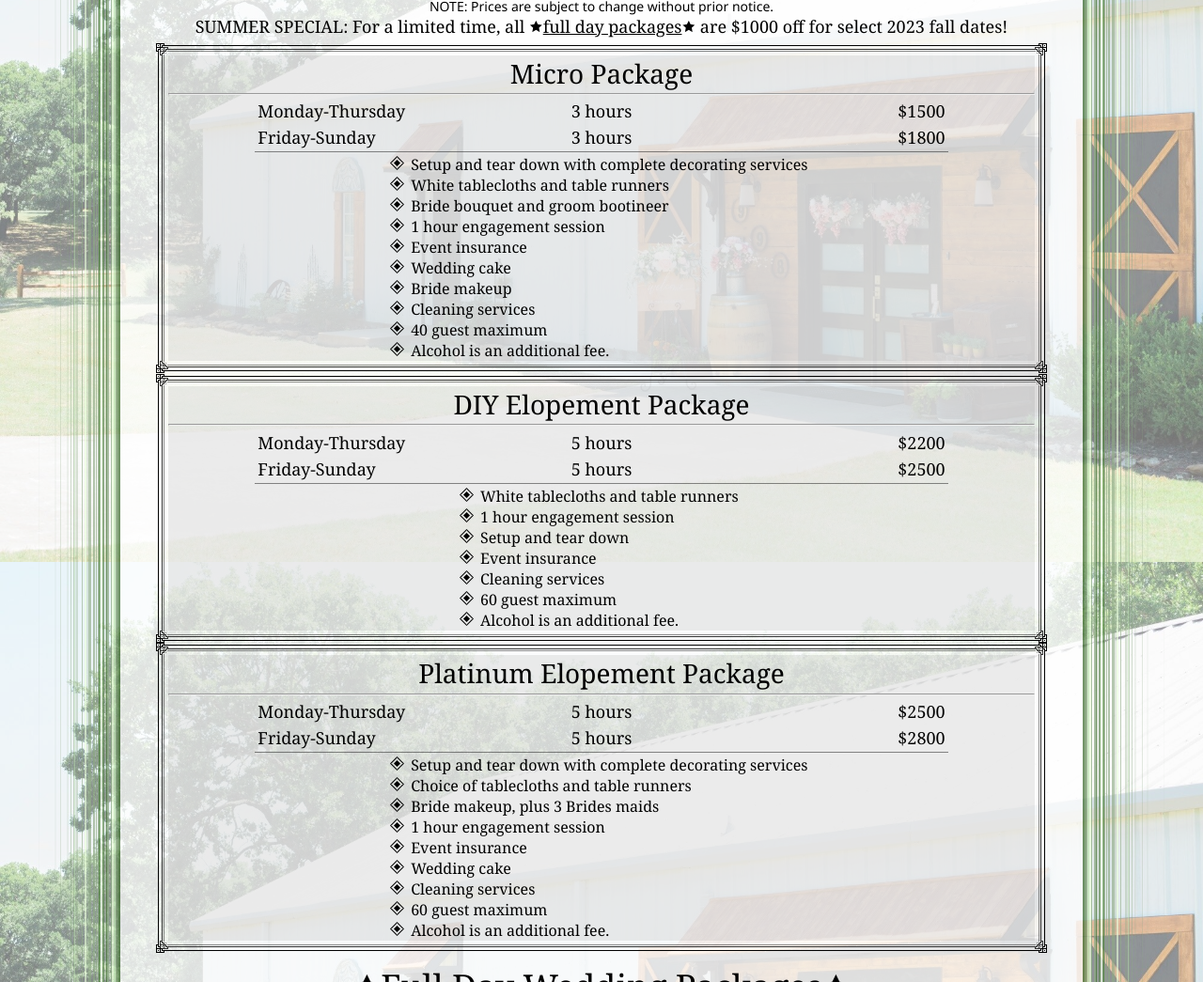
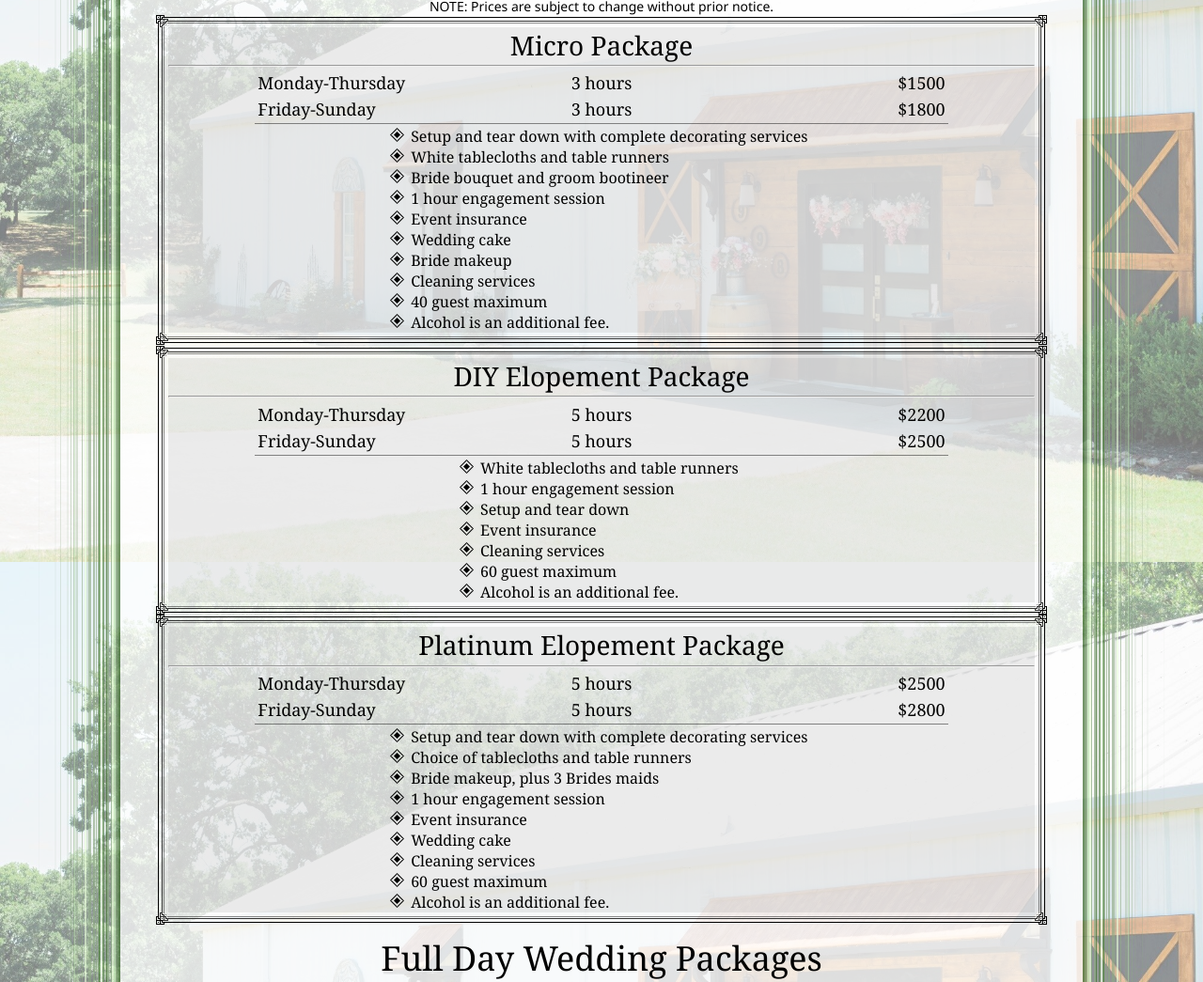
Before and after one commit to mablefarms/theponds, a plain HTML site: page packages.html in a window 1280 px wide. Shown: the part 255-1300 px from the top of the page at 94% size. Drawn offline with Linux system fonts and the light colour scheme.

Commit message:
Update packages.html
Updating wedding packages special pricing

```diff
--- a/packages.html
+++ b/packages.html
@@ -25,7 +25,6 @@
 				</div>
 				<h1>Elopement Wedding Packages</h1>
 				<p>NOTE: Prices are subject to change without prior notice.</p>
-				<h5>SUMMER SPECIAL: For a limited time, all &#128970<u>full day packages</u>&#128970 are $1000 off for select 2023 fall dates!</h5>
 				<div class="contentWrap">
 					<div class="topLeft"></div>
 					<div class="top"></div>
@@ -139,7 +138,7 @@
 					<div class="bottom"></div>
 					<div class="bottomRight"></div>
 				</div>
-				<h1>&#128970Full Day Wedding Packages&#128970</h1>
+				<h1>Full Day Wedding Packages</h1>
 				<p>NOTE: Prices are subject to change without prior notice.</p>
 				<div class="contentWrap">
 					<div class="topLeft"></div>
```
